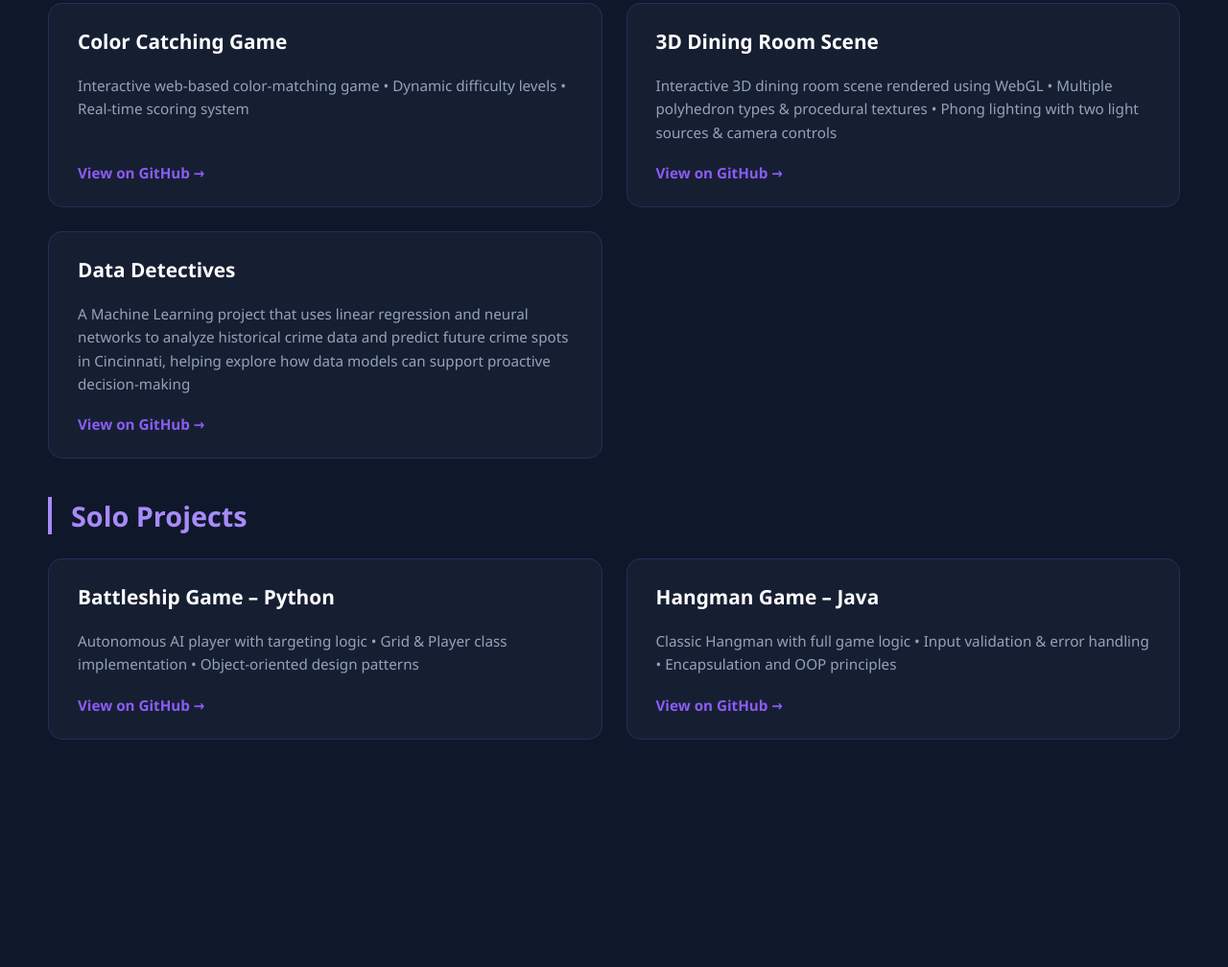
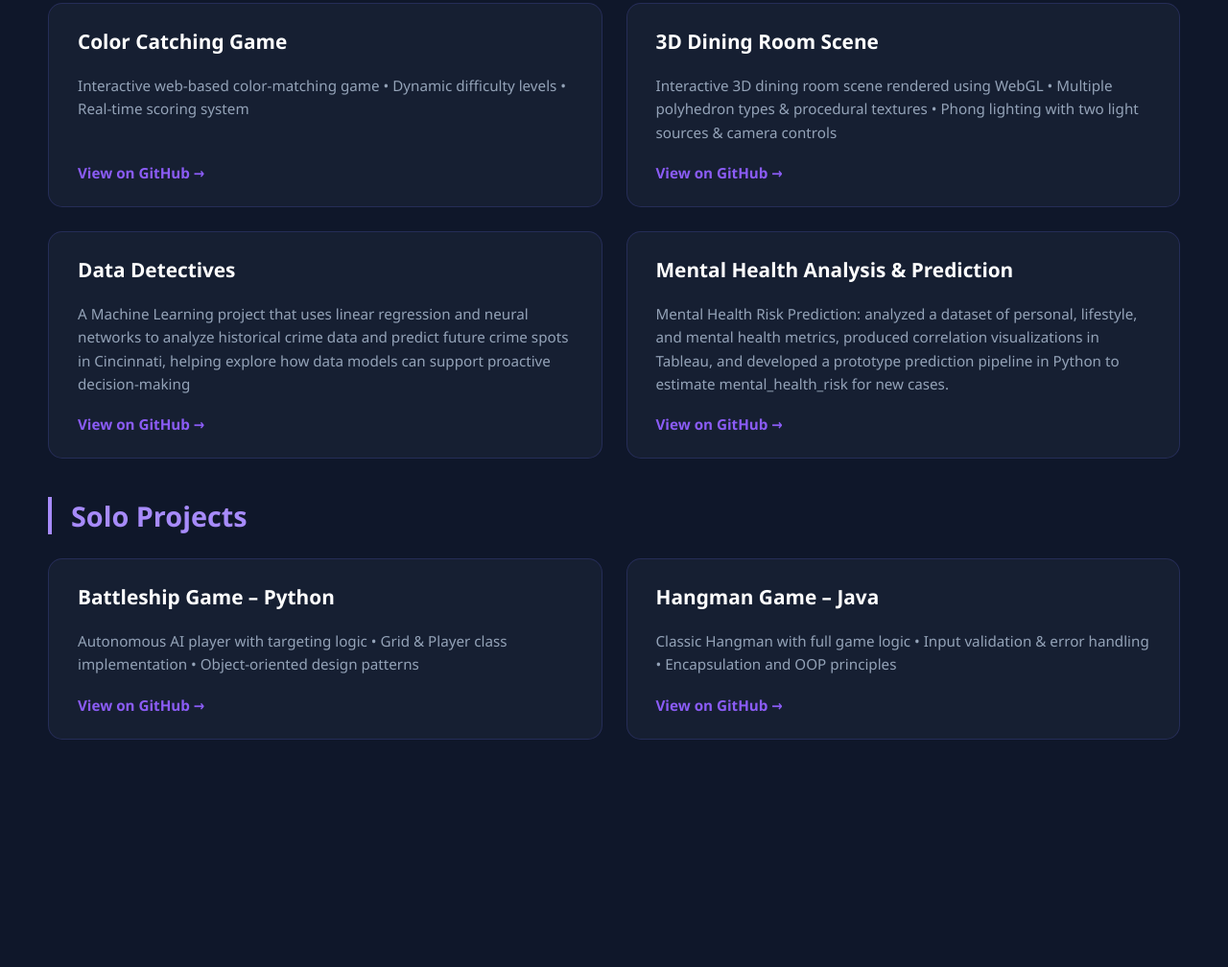
Before and after one commit to SudoAlluri/SudoAlluri.github.io, a plain HTML site: page index.html in a window 1280 px wide. Shown: the part 2287-3295 px from the top of the page at 96% size. Drawn offline with Linux system fonts and the light colour scheme.

Commit message:
Added new project

```diff
--- a/index.html
+++ b/index.html
@@ -133,6 +133,12 @@
                     <a href="https://github.com/subixsh04/Data-Detectives" target="_blank">View on GitHub →</a>
                 </div>
 
+                 <div class="project-card">
+                    <h3>Mental Health Analysis & Prediction</h3>
+                    <p>Mental Health Risk Prediction: analyzed a dataset of personal, lifestyle, and mental health metrics, produced correlation visualizations in Tableau, and developed a prototype prediction pipeline in Python to estimate mental_health_risk for new cases.</p>
+                    <a href="https://github.com/SudoAlluri/Mental_Health_Analysis" target="_blank">View on GitHub →</a>
+                </div>
+
             </div>
 
             <h3 class="project-category-title">Solo Projects</h3>
```
